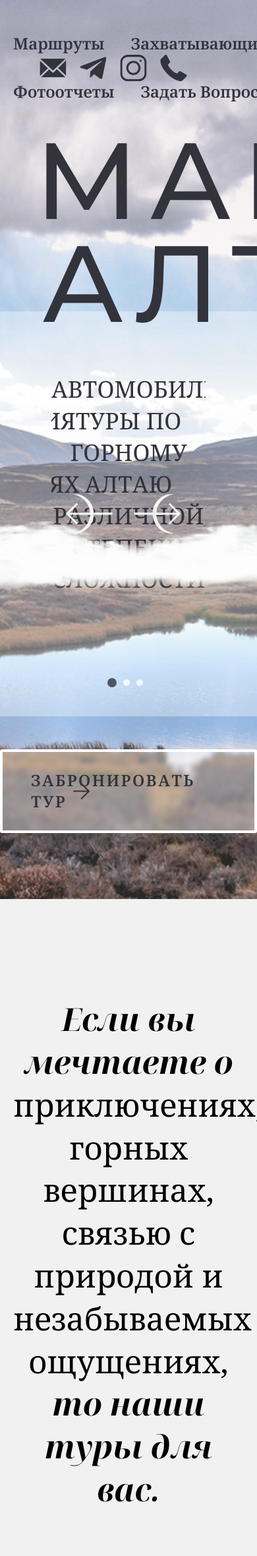
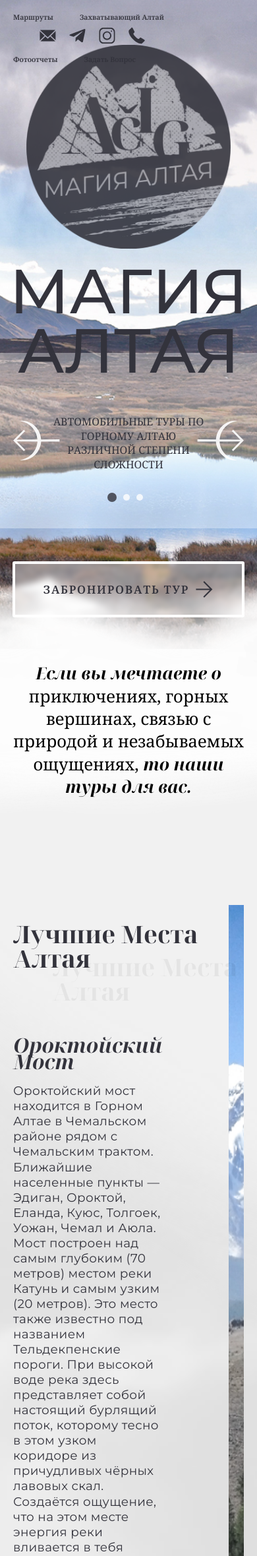
Before and after one commit to Novel86/magicofaltay, a PHP site: page / in a window 390 px wide. Shown: the top 2359 px of the page at 66% size. Run offline with PHP 8.4, Linux system fonts and the light colour scheme.

Commit message:
адаптив планшет до best

```diff
--- a/css/style.css
+++ b/css/style.css
@@ -95,6 +95,24 @@ h1, h2, h3, h4, h5, h6 {
   text-shadow: 180px 80px 0px rgba(0, 0, 0, 0.05);
 }
 
+@media (max-width: 1280px) {
+  ._h2 {
+    font-size: calc(55px + (80 - 55) * ((100vw - 768px) / (1280 - 768)));
+  }
+}
+
+@media (max-width: 1024px) {
+  ._h2 {
+    text-shadow: 130px 60px 0px rgba(0, 0, 0, 0.05);
+  }
+}
+
+@media (max-width: 768px) {
+  ._h2 {
+    text-shadow: 60px 50px 0px rgba(0, 0, 0, 0.05);
+  }
+}
+
 ._h3 {
   font-family: 'Noto Serif Display', serif;
   font-style: italic;
@@ -104,6 +122,13 @@ h1, h2, h3, h4, h5, h6 {
   text-transform: capitalize;
   color: #33333C;
   margin-bottom: 20px;
+}
+
+@media (max-width: 1280px) {
+  ._h3 {
+    font-size: calc(38px + (48 - 38) * ((100vw - 768px) / (1280 - 768)));
+    line-height: calc(120% + (135.4 - 120) * ((100vw - 768px) / (1280 - 768)));
+  }
 }
 
 ._h4 {
@@ -144,6 +169,12 @@ h1, h2, h3, h4, h5, h6 {
   color: #33333C;
 }
 
+@media (max-width: 1280px) {
+  ._text {
+    font-size: calc(18px + (24 - 18) * ((100vw - 320px) / (1280 - 320)));
+  }
+}
+
 p._text:not(:last-child) {
   margin-bottom: 10px;
 }
@@ -159,6 +190,12 @@ p._text:not(:last-child) {
   transition: 0.5s;
 }
 
+@media (max-width: 1360px) {
+  ._text-nav {
+    font-size: calc(20px + (24 - 19) * ((100vw - 1024px) / (1360 - 1024)));
+  }
+}
+
 ._text-nav:hover {
   text-shadow: 0px 20px 0px rgba(0, 0, 0, 0.05);
   color: #007B88;
@@ -172,6 +209,12 @@ p._text:not(:last-child) {
   line-height: 137.5%;
   letter-spacing: 0.1em;
   text-transform: uppercase;
+}
+
+@media (max-width: 1280px) {
+  ._text-btn {
+    font-size: calc(20px + (24 - 20) * ((100vw - 768px) / (1280 - 768)));
+  }
 }
 
 ._text-bold {
@@ -240,7 +283,8 @@ p._text:not(:last-child) {
 }
 
 .header__menu {
-  margin: 50px 0px;
+  margin-top: calc(25px + (50 - 25) * ((100vw - 768px) / (1400 - 768)));
+  margin-bottom: calc(25px + (50 - 25) * ((100vw - 768px) / (1400 - 768)));
 }
 
 .menu {
@@ -296,14 +340,27 @@ p._text:not(:last-child) {
           transform: scale(1.15, 1.15) translateY(5px);
 }
 
+.contacts__link img {
+  width: 40px;
+  height: 40px;
+}
+
+@media (max-width: 1360px) {
+  .contacts__link img {
+    width: calc(35px + (40 - 35) * ((100vw - 1024px) / (1360 - 1040)));
+  }
+}
+
 .page__first {
   padding: 190px 0px 100px 0px;
   position: relative;
 }
 
-.first__body {
-  position: relative;
-  z-index: 2;
+@media (max-width: 1280px) {
+  .page__first {
+    padding-top: calc(120px + (190 - 120) * ((100vw - 768px) / (1280 - 768)));
+    padding-bottom: calc(70px + (100 - 70) * ((100vw - 768px) / (1280 - 768)));
+  }
 }
 
 .first__title {
@@ -318,18 +375,46 @@ p._text:not(:last-child) {
   -webkit-box-align: center;
       -ms-flex-align: center;
           align-items: center;
-  margin-bottom: 50px;
+  max-width: 1075px;
+  margin: 0 auto 50px;
+  padding: 0px 20px;
+}
+
+@media (max-width: 767px) {
+  .first__title {
+    -ms-flex-wrap: wrap;
+        flex-wrap: wrap;
+  }
 }
 
 .first__logo {
-  margin-right: 80px;
+  min-width: 365px;
+  padding: 0px 20px;
+}
+
+@media (max-width: 1280px) {
+  .first__logo {
+    min-width: calc(265px + (365 - 265) * ((100vw - 768px) / (1280 - 768)));
+  }
+}
+
+@media (max-width: 767px) {
+  .first__logo {
+    margin-bottom: 20px;
+  }
+}
+
+.first__logo img {
+  width: 100%;
+  height: 100%;
+  -o-object-fit: contain;
+     object-fit: contain;
 }
 
 .first__text {
-  max-width: 690px;
-  -webkit-box-flex: 1;
-      -ms-flex: 1 1 auto;
-          flex: 1 1 auto;
+  -webkit-box-flex: 0;
+      -ms-flex: 0 1 auto;
+          flex: 0 1 auto;
   font-weight: 500;
   font-size: 164px;
   line-height: 95%;
@@ -337,6 +422,18 @@ p._text:not(:last-child) {
   letter-spacing: 0.1em;
   text-transform: uppercase;
   color: #33333C;
+}
+
+@media (max-width: 1280px) {
+  .first__text {
+    font-size: calc(124px + (164 - 124) * ((100vw - 768px) / (1280 - 768)));
+  }
+}
+
+@media (max-width: 1280px) {
+  .first__text {
+    letter-spacing: calc(0em + (0.1 - 0) * ((100vw - 768px) / (1280 - 768)));
+  }
 }
 
 .first__utp-slider {
@@ -356,6 +453,12 @@ p._text:not(:last-child) {
   padding: 94px 0px 40px 0px;
 }
 
+@media (max-width: 1280px) {
+  .first__utp-slider {
+    font-size: calc(24px + (35 - 24) * ((100vw - 768px) / (1280 - 768)));
+  }
+}
+
 .first__button {
   display: -webkit-box;
   display: -ms-flexbox;
@@ -363,6 +466,8 @@ p._text:not(:last-child) {
   -webkit-box-pack: center;
       -ms-flex-pack: center;
           justify-content: center;
+  position: relative;
+  z-index: 100;
 }
 
 .first__button a {
@@ -409,28 +514,31 @@ p._text:not(:last-child) {
 }
 
 .clouds {
-  background: url(/img/first/clouds-main.png) 0 0/100% auto no-repeat;
+  background: url(/img/first/clouds-main.png) 50% 0/cover no-repeat;
   pointer-events: none;
 }
 
 .clouds__first {
   position: absolute;
-  top: 745px;
+  z-index: 20;
+  width: 100%;
+  height: 507px;
   left: 0;
-  width: 100%;
-  height: 100%;
-  z-index: 20;
-}
-
-@media (max-width: 1400px) {
-  .clouds__first {
-    top: 790px;
-  }
+  bottom: 0;
+  -webkit-transform: translateY(50%);
+          transform: translateY(50%);
 }
 
 .page__lirics {
   margin-top: 150px;
   margin-bottom: 150px;
+}
+
+@media (max-width: 1280px) {
+  .page__lirics {
+    margin-top: calc(75px + (150 - 75) * ((100vw - 768px) / (1280 - 768)));
+    margin-bottom: calc(75px + (150 - 75) * ((100vw - 768px) / (1280 - 768)));
+  }
 }
 
 .page .lirics {
@@ -445,6 +553,12 @@ p._text:not(:last-child) {
   text-align: center;
 }
 
+@media (max-width: 1280px) {
+  .page .lirics p {
+    font-size: calc(35px + (48 - 35) * ((100vw - 768px) / (1280 - 768)));
+  }
+}
+
 .page .lirics span {
   font-family: 'Noto Serif Display', serif;
   font-style: italic;
@@ -452,10 +566,18 @@ p._text:not(:last-child) {
 }
 
 .page__best {
-  padding: 150px 0px;
+  padding-top: 150px;
+  padding-bottom: 150px;
   background: url("/img/best/best-clouds.png");
   background-size: auto 100%;
   background-position: center;
+}
+
+@media (max-width: 1280px) {
+  .page__best {
+    padding-top: calc(75px + (150 - 75) * ((100vw - 768px) / (1280 - 768)));
+    padding-bottom: calc(75px + (150 - 75) * ((100vw - 768px) / (1280 - 768)));
+  }
 }
 
 .best__body {
@@ -500,6 +622,12 @@ p._text:not(:last-child) {
   z-index: 10;
   margin: 150px 0px;
   white-space: nowrap;
+}
+
+@media (max-width: 660px) {
+  .body__title {
+    white-space: normal;
+  }
 }
 
 .body__subtitle {
@@ -602,17 +730,29 @@ p._text:not(:last-child) {
   transition: 0.5s cubic-bezier(0.68, -0.6, 0.32, 1.6);
 }
 
+@media (max-width: 1400px) {
+  .first__utp-slider .slick-arrow.slick-prev {
+    left: calc(50px + (100 - 50) * ((100vw - 768px) / (1400 - 768)));
+  }
+}
+
 .first__utp-slider .slick-arrow.slick-prev:hover {
   left: -10px;
 }
 
 .first__utp-slider .slick-arrow.slick-next {
-  right: 116px;
+  right: 110px;
   background: url(/img/first/Union.svg) 0 0/100% no-repeat;
   -webkit-transform: scale(-1, 1) translateY(-50%);
           transform: scale(-1, 1) translateY(-50%);
   -webkit-transition: 0.5s cubic-bezier(0.68, -0.6, 0.32, 1.6);
   transition: 0.5s cubic-bezier(0.68, -0.6, 0.32, 1.6);
+}
+
+@media (max-width: 1400px) {
+  .first__utp-slider .slick-arrow.slick-next {
+    right: calc(50px + (100 - 50) * ((100vw - 768px) / (1400 - 768)));
+  }
 }
 
 .first__utp-slider .slick-arrow.slick-next:hover {
--- a/index.html
+++ b/index.html
@@ -64,8 +64,8 @@
 				<div class="first__bg _ibg">
 					<img src="/img/first/DSC_0594 1magic-of-altay.png" alt="магия алтая главный экран">
 				</div>
+				<div class="clouds clouds__first"></div>
 			</section>
-			<div class="clouds clouds__first"></div>
 			<div class="page__lirics lirics _container">
 				<p><span>Если вы мечтаете о</span> приключениях, горных вершинах, связью с природой и незабываемых ощущениях, <span>то наши туры для вас.</span></p>
 			</div>
--- a/src/scss/style.scss
+++ b/src/scss/style.scss
@@ -29,10 +29,19 @@ $bg-card: #BAE7DD;
 	font-family: 'Noto Serif Display', serif;
 	font-weight: 700;
 	font-size: 80px;
+	@media ( max-width: 1280px) {
+		font-size: calc(55px + (80 - 55) * ((100vw - 768px) / (1280 - 768)));
+	}
 	line-height: 100%;
 	text-transform: capitalize;
 	color: $main;
 	text-shadow: 180px 80px 0px rgba(0, 0, 0, 0.05);
+	@media ( max-width: 1024px) {
+		text-shadow: 130px 60px 0px rgba(0, 0, 0, 0.05);
+	}
+	@media ( max-width: 768px) {
+		text-shadow: 60px 50px 0px rgba(0, 0, 0, 0.05);
+	}
 }
 
 ._h3{
@@ -41,6 +50,10 @@ $bg-card: #BAE7DD;
 	font-weight: 700;
 	font-size: 48px;
 	line-height: 135.4%;
+	@media ( max-width: 1280px) {
+		font-size: calc(38px + (48 - 38) * ((100vw - 768px) / (1280 - 768)));
+		line-height: calc(120% + (135.4 - 120) * ((100vw - 768px) / (1280 - 768)));
+	}
 	text-transform: capitalize;
 	color: $main;
 	margin-bottom: 20px;
@@ -80,6 +93,9 @@ $bg-card: #BAE7DD;
 ._text {
 	font-family: 'Montserrat';
 	font-size: 24px;
+	@media ( max-width: 1280px) {
+		font-size: calc(18px + (24 - 18) * ((100vw - 320px) / (1280 - 320)));
+	}
 	line-height: 125%;
 	letter-spacing: 0.02em;
 	color: $main;
@@ -94,6 +110,9 @@ p._text {
 	font-family: 'Noto Serif', serif;
 	font-weight: 600;
 	font-size: 24px;
+	@media ( max-width: 1360px) {
+		font-size: calc(20px + (24 - 19) * ((100vw - 1024px) / (1360 - 1024)));
+	}
 	line-height: 137.5%;
 	text-transform: capitalize;
 	color: $main;
@@ -109,6 +128,9 @@ p._text {
 	font-style: normal;
 	font-weight: 600;
 	font-size: 24px;
+	@media ( max-width: 1280px) {
+		font-size: calc(20px + (24 - 20) * ((100vw - 768px) / (1280 - 768)));;
+	}
 	line-height: 137.5%;
 	letter-spacing: 0.1em;
 	text-transform: uppercase;
@@ -178,7 +200,9 @@ p._text {
 	}
 
 	&__menu {
-		margin: 50px 0px;
+		// margin: 50px 0px;
+		margin-top: calc(25px + (50 - 25) * ((100vw - 768px) / (1400 - 768)));
+		margin-bottom: calc(25px + (50 - 25) * ((100vw - 768px) / (1400 - 768)));
 	}
 }
 
@@ -216,6 +240,7 @@ p._text {
 	}
 
 	&__item {
+
 		&:not(:last-child) {
 		margin-right: 20px;
 		}
@@ -226,6 +251,13 @@ p._text {
 	}
 
 	&__link {
+		img {
+		width: 40px;
+		@media ( max-width: 1360px) {
+			width: calc(35px + (40 - 35) * ((100vw - 1024px) / (1360 - 1040)));
+		}
+		height: 40px;
+	}
 	}
 }
 
@@ -235,6 +267,10 @@ p._text {
 
 	&__first {
 		padding: 190px 0px 100px 0px;
+		@media ( max-width: 1280px) {
+			padding-top: calc(120px + (190 - 120) * ((100vw - 768px) / (1280 - 768)));
+			padding-bottom: calc(70px + (100 - 70) * ((100vw - 768px) / (1280 - 768)));
+		}
 		position: relative;
 
 	}
@@ -243,8 +279,8 @@ p._text {
 
 
 	&__body {
-		position: relative;
-		z-index: 2;
+		// position: relative;
+		// z-index: 2;
 
 	}
 
@@ -252,25 +288,49 @@ p._text {
 		position: relative;
 		z-index: 5;
 		display: flex;
+		@media ( max-width: 767px) {
+			flex-wrap: wrap;
+		}
 		justify-content: center;
 		align-items: center;
-		margin-bottom: 50px;
+		max-width: 1075px;
+		margin: 0 auto 50px;
+		padding: 0px 20px;
 	}
 
 	&__logo {
-		margin-right: 80px;
+		min-width: 365px;
+		padding: 0px 20px;
+		@media ( max-width: 1280px) {
+			min-width: calc(265px + (365 - 265) * ((100vw - 768px) / (1280 - 768)));
+		}
+		@media ( max-width: 767px) {
+			margin-bottom: 20px;
+		}
+		img {
+			width: 100%;
+			height: 100%;
+			object-fit: contain;
+		}
 	}
 
 	&__text {
-		max-width: 690px;
-		flex: 1 1 auto;
+		flex: 0 1 auto;
 		font-weight: 500;
 		font-size: 164px;
+		@media ( max-width: 1280px) {
+			font-size: calc(124px + (164 - 124) * ((100vw - 768px) / (1280 - 768)));
+		}
 		line-height: 95%;
 		text-align: center;
 		letter-spacing: 0.1em;
+		@media ( max-width: 1280px) {
+			letter-spacing: calc(0em + (0.1 - 0) * ((100vw - 768px) / (1280 - 768)));
+		}
 		text-transform: uppercase;
 		color: $main;
+		// margin-left: 80px;
+
 	}
 
 	&__utp-slider {
@@ -282,6 +342,9 @@ p._text {
 		font-family: 'Noto Serif', serif;
 		font-weight: 400;
 		font-size: 35px;
+		@media ( max-width: 1280px) {
+			font-size: calc(24px + (35 - 24) * ((100vw - 768px) / (1280 - 768)));
+		}
 		line-height: 137%;
 		text-align: center;
 		text-transform: uppercase;
@@ -293,6 +356,8 @@ p._text {
 	&__button {
 		display: flex;
 		justify-content: center;
+		position: relative;
+		z-index: 100;
 		a{
 			position: relative;
 			padding: 27px 80px 27px 43px;
@@ -335,19 +400,17 @@ p._text {
 }
 
 .clouds {
-	background: url(/img/first/clouds-main.png) 0 0/100% auto no-repeat;
+	background: url(/img/first/clouds-main.png) 50% 0/cover no-repeat;
 	pointer-events: none;
 
 	&__first {
 		position: absolute;
-		top: 745px;
+		z-index: 20;
+		width: 100%;
+		height: 507px;
 		left: 0;
-		width: 100%;
-		height: 100%;
-		z-index: 20;
-		@media (max-width: 1400px) {
-			top: 790px;
-		}
+		bottom: 0;
+		transform: translateY(50%);
 	}
 }
 
@@ -358,6 +421,10 @@ p._text {
 	&__lirics {
 		margin-top: 150px;
 		margin-bottom: 150px;
+		@media ( max-width: 1280px) {
+			margin-top: calc(75px + (150 - 75) * ((100vw - 768px) / (1280 - 768)));
+			margin-bottom: calc(75px + (150 - 75) * ((100vw - 768px) / (1280 - 768)));
+		}
 
 }
 .lirics {
@@ -366,6 +433,9 @@ p._text {
 	p{
 		font-family: 'Noto Serif', serif;
 		font-size: 48px;
+		@media ( max-width: 1280px) {
+			font-size: calc(35px + (48 - 35) * ((100vw - 768px) / (1280 - 768)));
+		}
 		line-height: 135.4%;
 		text-align: center;
 
@@ -383,7 +453,12 @@ p._text {
 .page {
 
 	&__best {
-		padding: 150px 0px;
+		padding-top: 150px;
+		padding-bottom: 150px;
+		@media ( max-width: 1280px) {
+			padding-top: calc(75px + (150 - 75) * ((100vw - 768px) / (1280 - 768)));
+			padding-bottom: calc(75px + (150 - 75) * ((100vw - 768px) / (1280 - 768)));
+		}
 		background: url('/img/best/best-clouds.png');
 		background-size: auto 100%;
 		background-position: center;
@@ -427,6 +502,9 @@ p._text {
 		z-index: 10;
 		margin: 150px 0px;
 		white-space: nowrap;
+		@media ( max-width: 660px) {
+			white-space: normal;
+		}
 	}
 
 	&__subtitle {
@@ -535,34 +613,27 @@ p._text {
 
 	.slick-arrow.slick-prev {
 		left: 100px;
+		@media ( max-width: 1400px) {
+			left: calc(50px + (100 - 50) * ((100vw - 768px) / (1400 - 768)));
+		}
 		background: url(/img/first/Union.svg) 0 0 / 100% no-repeat;
 		transform: translateY(-50%);
 		transition: 0.5s cubic-bezier(0.68, -0.6, 0.32, 1.6);
 		&:hover{
 			left: -10px;
+		}
+	}
 
-			// animation: move 1.5s infinite ease-in-out;
-			// @keyframes move {
-				// 	0% {left: 0;}
-				// 	50% {left: -10px;}
-				// 	100% {left: 0;}
-				// }
-			}
+	.slick-arrow.slick-next {
+		right: 110px;
+		@media ( max-width: 1400px) {
+			right: calc(50px + (100 - 50) * ((100vw - 768px) / (1400 - 768)));
 		}
-
-		.slick-arrow.slick-next {
-			right: 116px;
 			background: url(/img/first/Union.svg) 0 0 / 100% no-repeat;
 			transform: scale(-1, 1) translateY(-50%);
 			transition: 0.5s cubic-bezier(0.68, -0.6, 0.32, 1.6);
 		&:hover{
 			right: -10px;
-			// animation: move-r 1.5s infinite ease-in-out;
-			// @keyframes move-r {
-			// 	0% {right: 0;}
-			// 	50% {right: -10px;}
-			// 	100% {right: 0;}
-			// }
 		}
 	}
 
```
